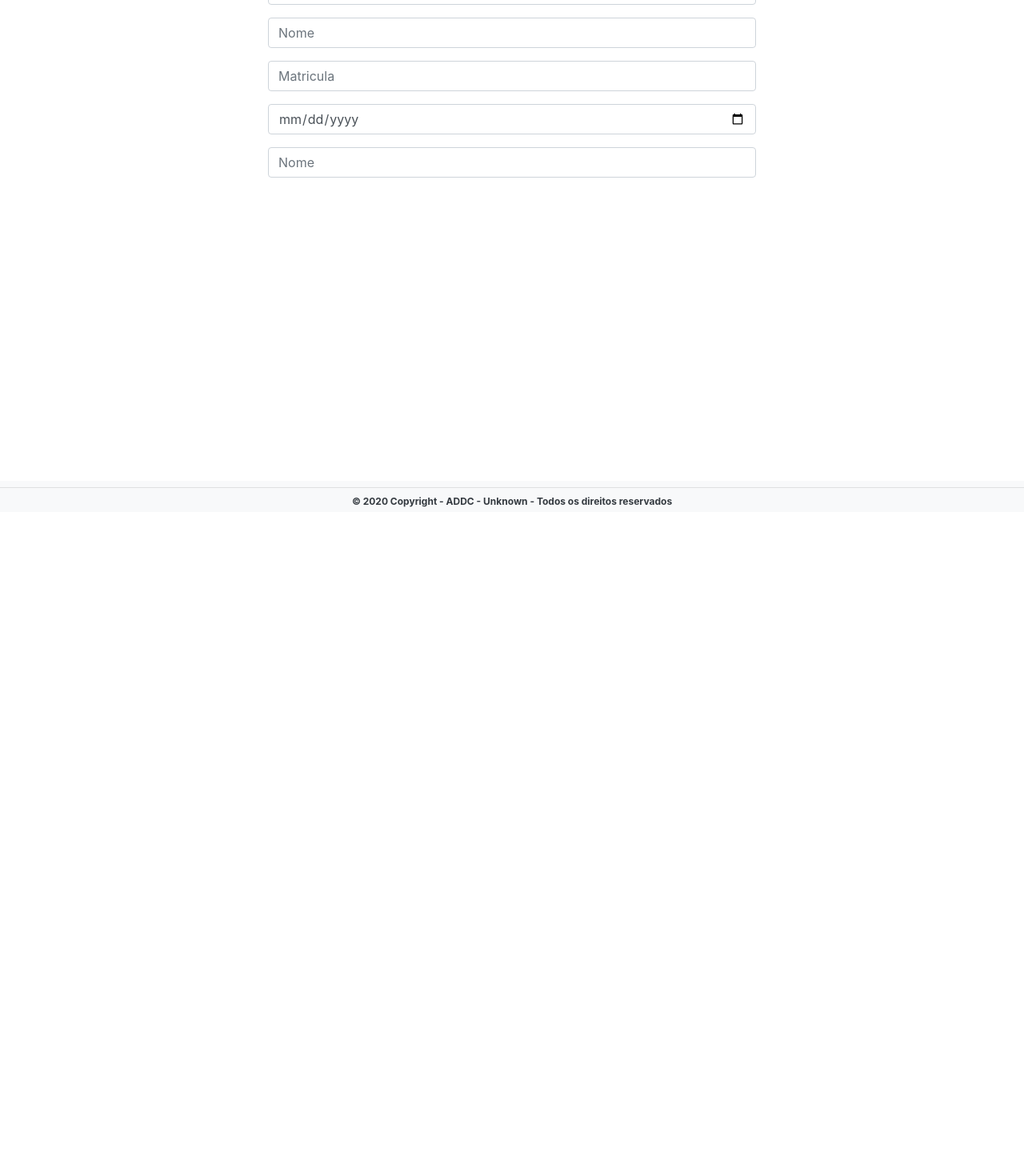
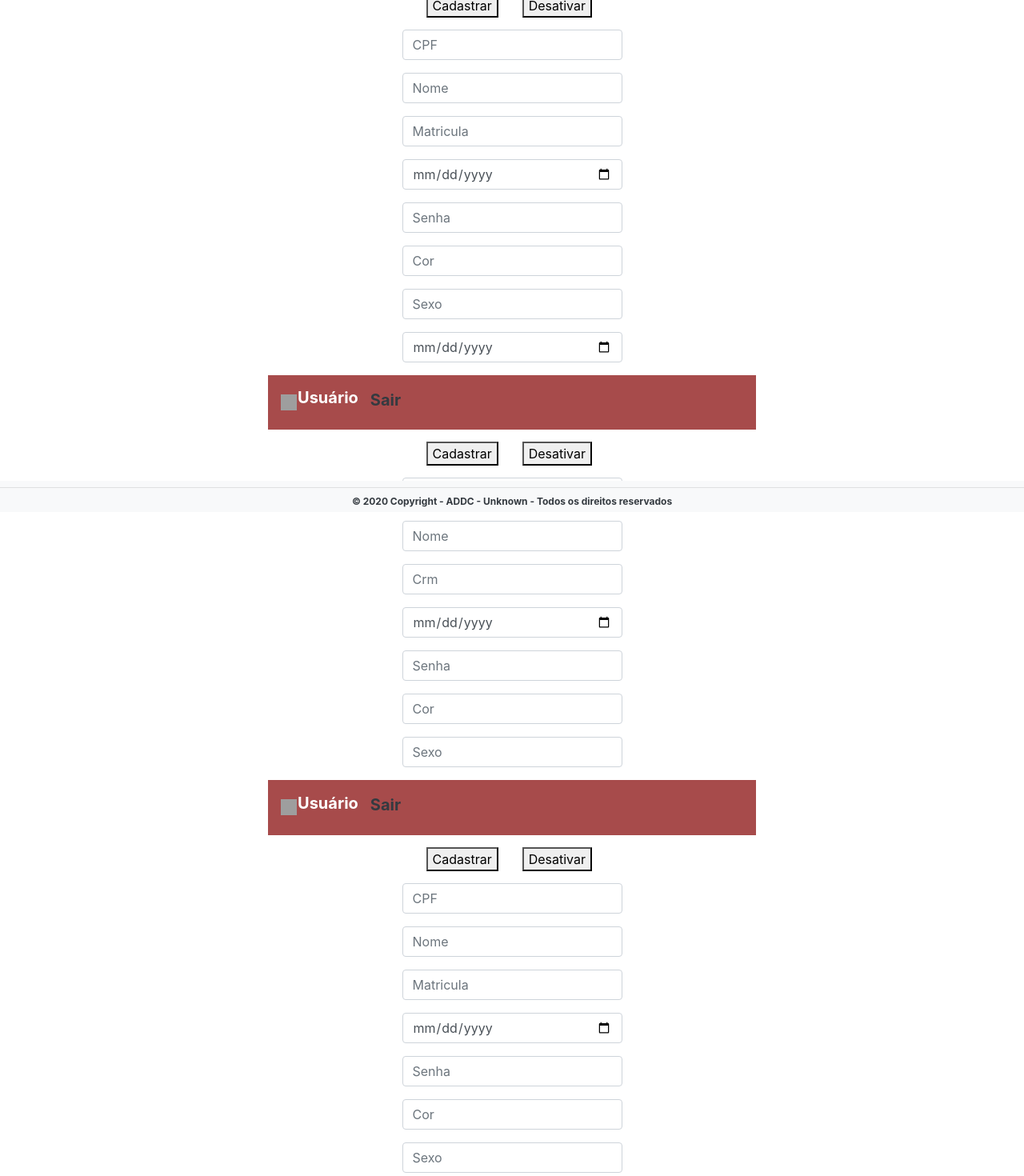
Before and after one commit to CarvalhoMarcos/GrpUnknown, an Angular app in the folder Front/: page /adm in a window 1280 px wide. Shown: the part 160-1630 px from the top of the page at 80% size. Before the commit the page ends 800 px from the top, so only its background shows below. Built offline with nearby package versions, Linux system fonts and the light colour scheme; grey boxes are pictures that could not be loaded.

Commit message:
formularios de cadastro v1.0

```diff
--- a/Front/src/app/adm-page/adm-page.component.html
+++ b/Front/src/app/adm-page/adm-page.component.html
@@ -4,5 +4,7 @@
 <body>
     <div class="container col-md-6">
         <app-form-aluno></app-form-aluno>
+        <app-form-medico></app-form-medico>
+        <app-form-professor></app-form-professor>
     </div>
 </body>
--- a/Front/src/app/app-routing.module.ts
+++ b/Front/src/app/app-routing.module.ts
@@ -5,6 +5,9 @@ import { AppComponent } from './app.component';
 import { HomeComponent } from './home/home.component';
 import { LoginComponent } from './login/login.component';
 import { AdmPageComponent } from './adm-page/adm-page.component';
+import { FormAlunoComponent } from './form-aluno/form-aluno.component';
+import { FormMedicoComponent } from './form-medico/form-medico.component';
+import { FormProfessorComponent } from './form-professor/form-professor.component';
 
 
 const routes: Routes = [
@@ -12,6 +15,9 @@ const routes: Routes = [
   { path: 'home', component: HomeComponent },
   { path: 'login', component: LoginComponent },
   { path: 'adm', component: AdmPageComponent },
+  { path: 'aluno', component: FormAlunoComponent },
+  { path: 'medico', component: FormMedicoComponent },
+  { path: 'professor', component: FormProfessorComponent },
 ];
 
 @NgModule({
--- a/Front/src/app/form-aluno/form-aluno.component.html
+++ b/Front/src/app/form-aluno/form-aluno.component.html
@@ -1,3 +1,7 @@
+<app-navegation-bar></app-navegation-bar>
+<app-side-bar></app-side-bar>
+
+<div class="container col-md-6">
     <form>
         <div class="container">
             <button class="button" style="margin: 15px" type="submit">Cadastrar</button>
@@ -14,10 +18,20 @@
             <input class="form-control" name="matricula" placeholder="Matricula" type="number" />
         </div>
         <div class="form-group ">
-        <input class="form-control" name="anoResiidencia" placeholder="Periodo da residencia" type="date" />
+            <input class="form-control" name="dataDeNascimento" placeholder="Data de Nascimento" type="date" />
         </div>
         <div class="form-group ">
-        <input class="form-control" name="nome" placeholder="Nome" type="password" />
+            <input class="form-control" name="senha" placeholder="Senha" type="password" />
+        </div>
+        <div class="form-group ">
+            <input class="form-control" name="cor" placeholder="Cor" type="text" />
+        </div>
+        <div class="form-group ">
+            <input class="form-control" name="sexo" placeholder="Sexo" type="text" />
+        </div>
+        <div class="form-group ">
+            <input class="form-control" name="dataDeResidencia" placeholder="Data limte Residência" type="date" />
         </div>
 
     </form>
+</div>
--- a/Front/src/app/form-medico/form-medico.component.html
+++ b/Front/src/app/form-medico/form-medico.component.html
@@ -1 +1,34 @@
-<p>form-medico works!</p>
+<app-navegation-bar></app-navegation-bar>
+<app-side-bar></app-side-bar>
+
+<div class="container col-md-6">
+    <form>
+        <div class="container">
+            <button class="button" style="margin: 15px" type="submit">Cadastrar</button>
+            <button class="button" style="margin: 15px" type="submit">Desativar</button>
+        </div>
+
+        <div class="form-group ">
+            <input class="form-control" name="cpf" placeholder="CPF" type="text" />
+        </div>
+        <div class="form-group ">
+            <input class="form-control" name="nome" placeholder="Nome" type="text" />
+        </div>
+        <div class="form-group ">
+            <input class="form-control" name="crm" placeholder="Crm" type="number" />
+        </div>
+        <div class="form-group ">
+            <input class="form-control" name="dataDeNascimento" placeholder="Data de Nascimento" type="date" />
+        </div>
+        <div class="form-group ">
+            <input class="form-control" name="senha" placeholder="Senha" type="password" />
+        </div>
+        <div class="form-group ">
+            <input class="form-control" name="cor" placeholder="Cor" type="text" />
+        </div>
+        <div class="form-group ">
+            <input class="form-control" name="sexo" placeholder="Sexo" type="text" />
+        </div>
+
+    </form>
+</div>
--- a/Front/src/app/form-professor/form-professor.component.html
+++ b/Front/src/app/form-professor/form-professor.component.html
@@ -1 +1,34 @@
-<p>form-professor works!</p>
+<app-navegation-bar></app-navegation-bar>
+<app-side-bar></app-side-bar>
+
+<div class="container col-md-6">
+    <form>
+        <div class="container">
+            <button class="button" style="margin: 15px" type="submit">Cadastrar</button>
+            <button class="button" style="margin: 15px" type="submit">Desativar</button>
+        </div>
+
+        <div class="form-group ">
+            <input class="form-control" name="cpf" placeholder="CPF" type="text" />
+        </div>
+        <div class="form-group ">
+            <input class="form-control" name="nome" placeholder="Nome" type="text" />
+        </div>
+        <div class="form-group ">
+            <input class="form-control" name="matricula" placeholder="Matricula" type="number" />
+        </div>
+        <div class="form-group ">
+            <input class="form-control" name="dataDeNascimento" placeholder="Data de Nascimento" type="date" />
+        </div>
+        <div class="form-group ">
+            <input class="form-control" name="senha" placeholder="Senha" type="password" />
+        </div>
+        <div class="form-group ">
+            <input class="form-control" name="cor" placeholder="Cor" type="text" />
+        </div>
+        <div class="form-group ">
+            <input class="form-control" name="sexo" placeholder="Sexo" type="text" />
+        </div>
+
+    </form>
+</div>
```
Lines whose indentation alone changed are shown as unchanged.
